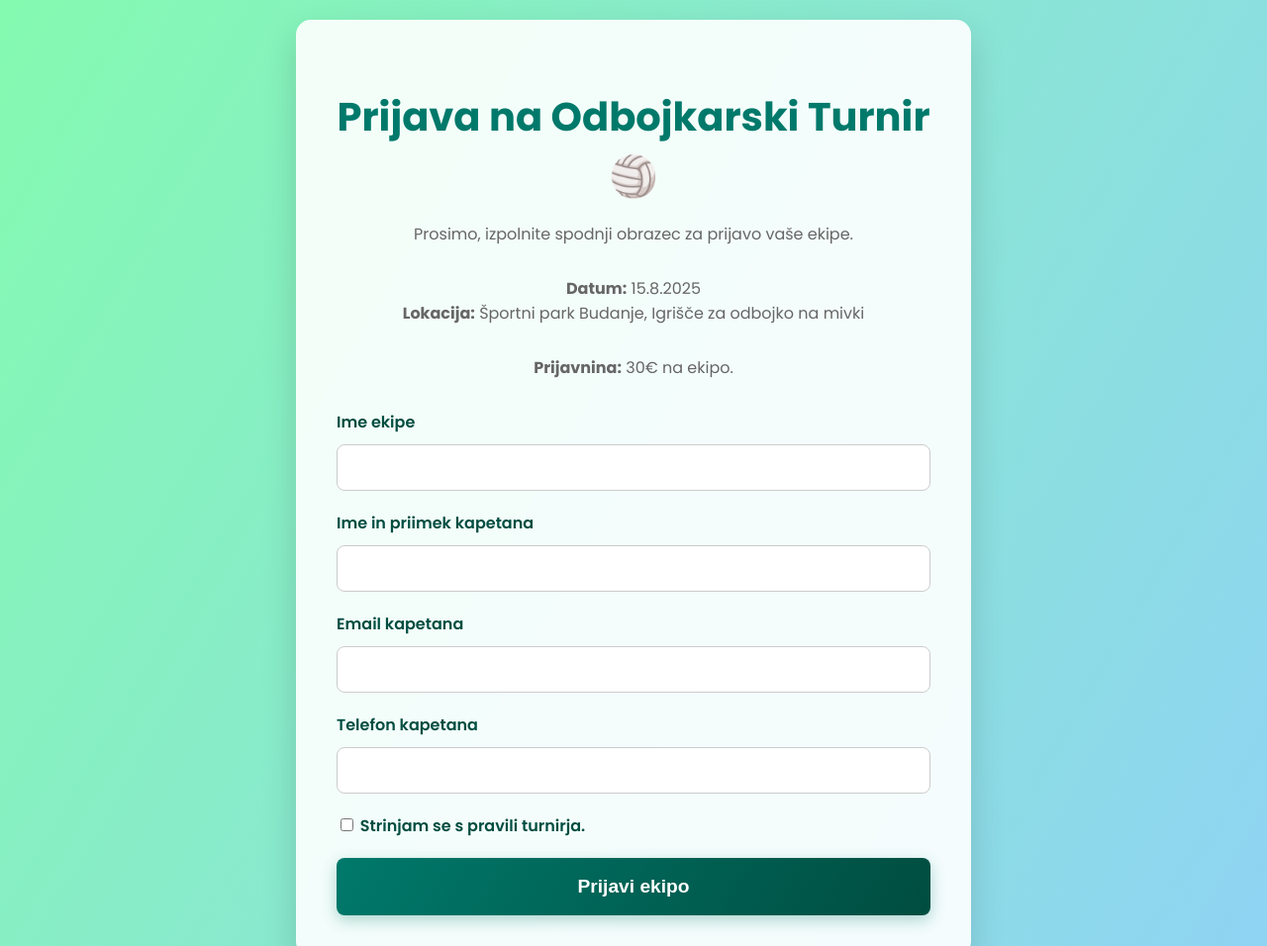
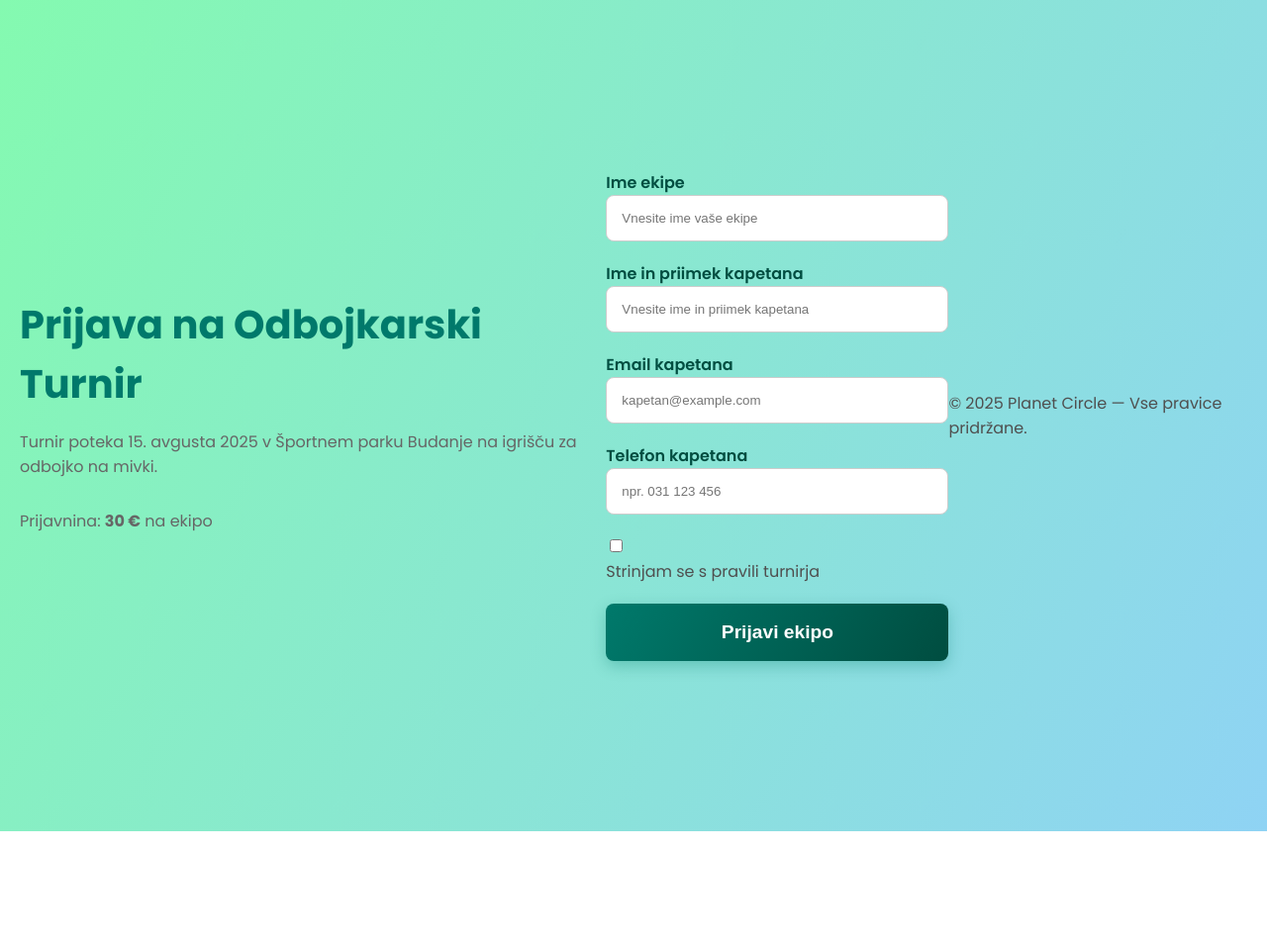
Before and after one commit to Rupnik05/volleyball-site, a plain HTML site: page public/index.html in a window 1280 px wide. Shown: the top 956 px of the page at 99% size. After the commit the page ends 840 px from the top, so only its background shows below. Drawn offline with Linux system fonts and the light colour scheme.

Commit message:
Update index.html

```diff
--- a/public/index.html
+++ b/public/index.html
@@ -7,44 +7,66 @@
     <link rel="stylesheet" href="style.css">
 </head>
 <body>
-    <div class="container">
-        <header>
-            <h1>Prijava na Odbojkarski Turnir 🏐</h1>
-            <p>Prosimo, izpolnite spodnji obrazec za prijavo vaše ekipe.</p>
-            <p><strong>Datum:</strong> 15.8.2025<br><strong>Lokacija:</strong> Športni park Budanje, Igrišče za odbojko na mivki</p>
-            <p><strong>Prijavnina:</strong> 30€ na ekipo.</p>
+    <!-- Hero section summarising the event -->
+    <header class="hero">
+        <div class="hero__content">
+            <h1>Prijava na Odbojkarski Turnir</h1>
+            <p class="hero__subtitle">
+                Turnir poteka 15.&nbsp;avgusta&nbsp;2025 v Športnem parku Budanje na igrišču za odbojko na mivki.
+            </p>
+            <p class="hero__fee">
+                Prijavnina: <strong>30&nbsp;€</strong> na ekipo
+            </p>
+        </div>
     </header>
-        <main>
-            <div id="form-container">
+
+    <!-- Registration form -->
+    <main class="registration">
+        <div class="card" id="form-container">
             <form id="registration-form" action="https://formspree.io/f/mblynnep" method="POST">
+                <div class="field">
                     <label for="team-name">Ime ekipe</label>
-                    <input id="team-name" type="text" name="Ime ekipe" required>
+                    <input id="team-name" type="text" name="Ime ekipe" placeholder="Vnesite ime vaše ekipe" required>
+                </div>
 
+                <div class="field">
                     <label for="captain-name">Ime in priimek kapetana</label>
-                    <input id="captain-name" type="text" name="Ime in priimek kapetana" required>
+                    <input id="captain-name" type="text" name="Ime in priimek kapetana" placeholder="Vnesite ime in priimek kapetana" required>
+                </div>
 
+                <div class="field">
                     <label for="email">Email kapetana</label>
-                    <input id="email" type="email" name="Email kapetana" required>
+                    <input id="email" type="email" name="Email kapetana" placeholder="kapetan@example.com" required>
+                </div>
 
+                <div class="field">
                     <label for="phone">Telefon kapetana</label>
-                    <input id="phone" type="tel" name="Telefon kapetana">
+                    <input id="phone" type="tel" name="Telefon kapetana" placeholder="npr. 031 123 456">
+                </div>
 
-                    <label>
-                        <input type="checkbox" name="Strinjanje s pravili" value="soglašam" required>
-                        Strinjam se s pravili turnirja.
-                    </label>
+                <div class="field checkbox-field">
+                    <input type="checkbox" id="rules" name="Strinjanje s pravili" value="soglašam" required>
+                    <label for="rules">Strinjam se s pravili turnirja</label>
+                </div>
 
-                    <button type="submit">Prijavi ekipo</button>
+                <button type="submit" class="cta-btn">Prijavi ekipo</button>
             </form>
         </div>
-            <div id="success-message" class="hidden">
+
+        <!-- Success message -->
+        <div id="success-message" class="card hidden">
             <h2>Hvala za prijavo! ✅</h2>
             <p>Vaša prijava je bila uspešno oddana.</p>
             <p>V kratkem boste na vnešeni e-mail naslov prejeli vse potrebne informacije in navodila za plačilo prijavnine, kjer boste lahko poravnali stroške.</p>
             <p>Se vidimo na igrišču!</p>
         </div>
     </main>
-    </div>
+
+    <footer class="footer">
+        <p>© 2025 Planet Circle — Vse pravice pridržane.</p>
+    </footer>
+
+    <!-- Preserve your existing submission script -->
     <script>
         var form = document.getElementById('registration-form');
         var formContainer = document.getElementById('form-container');
```
Lines whose indentation alone changed are shown as unchanged.
